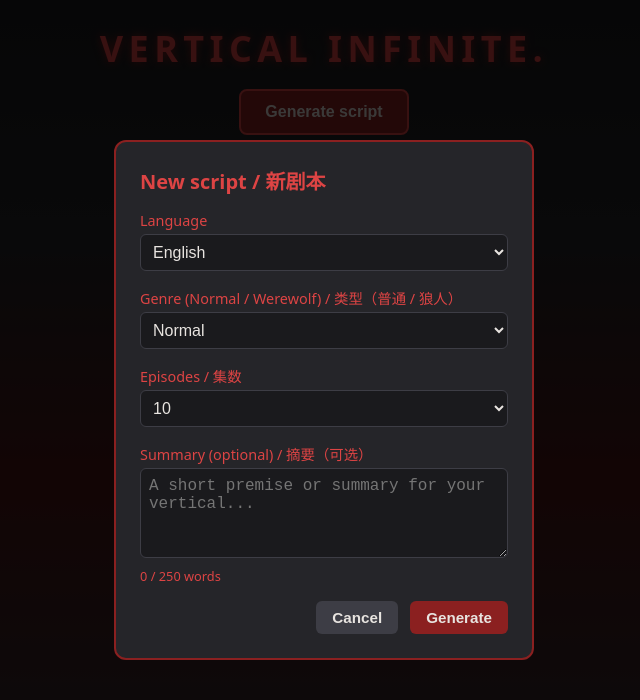
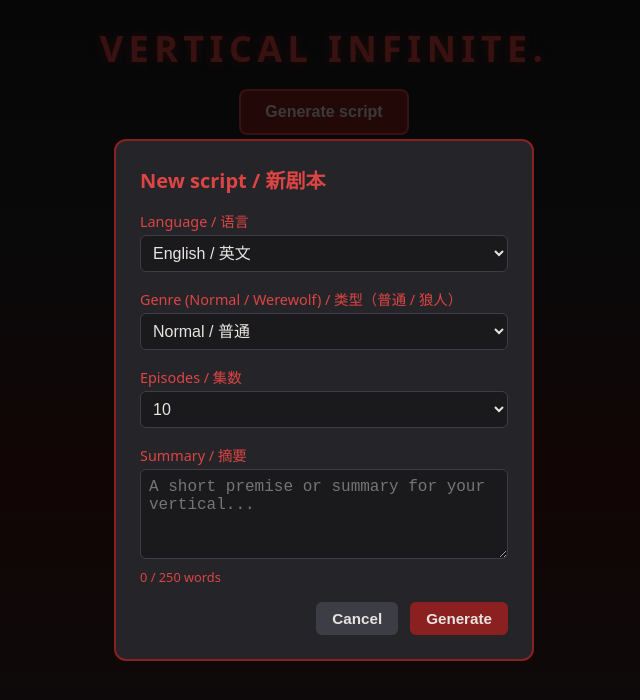
Before and after one commit to E-P-Gils/Vertical_Script, a React (Vite) app in the folder frontend/: page / in a window 1280 px wide. Both pictures are taken after a click on the button "Generate script". Shown: the top 700 px of the page, without its empty margins (316-956 px from the left). Built offline with nearby package versions, Linux system fonts and the light colour scheme.

Commit message:
Cosmetic Changes

```diff
--- a/frontend/src/App.jsx
+++ b/frontend/src/App.jsx
@@ -153,13 +153,13 @@ function App() {
             )}
             <form onSubmit={handleSubmit}>
               <label className="field">
-                <span>Language</span>
+                <span>Language / 语言</span>
                 <select
                   value={language}
                   onChange={(e) => setLanguage(e.target.value)}
                 >
-                  <option value="EN">English</option>
-                  <option value="ZH">Chinese</option>
+                  <option value="EN">English / 英文</option>
+                  <option value="ZH">Chinese / 中文</option>
                 </select>
               </label>
               <label className="field">
@@ -168,8 +168,8 @@ function App() {
                   value={genre}
                   onChange={(e) => setGenre(e.target.value)}
                 >
-                  <option value="NON_WEREWOLF">Normal</option>
-                  <option value="WEREWOLF">Werewolf</option>
+                  <option value="NON_WEREWOLF">Normal / 普通</option>
+                  <option value="WEREWOLF">Werewolf / 狼人</option>
                 </select>
               </label>
               <label className="field">
@@ -186,7 +186,7 @@ function App() {
                 </select>
               </label>
               <label className="field">
-                <span>Summary (optional) / 摘要（可选）</span>
+                <span>Summary / 摘要</span>
                 <textarea
                   value={logline}
                   onChange={(e) => setLogline(e.target.value)}
```
